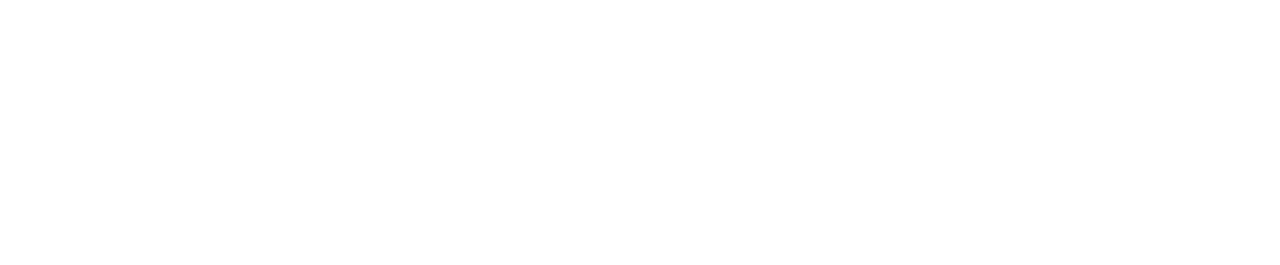
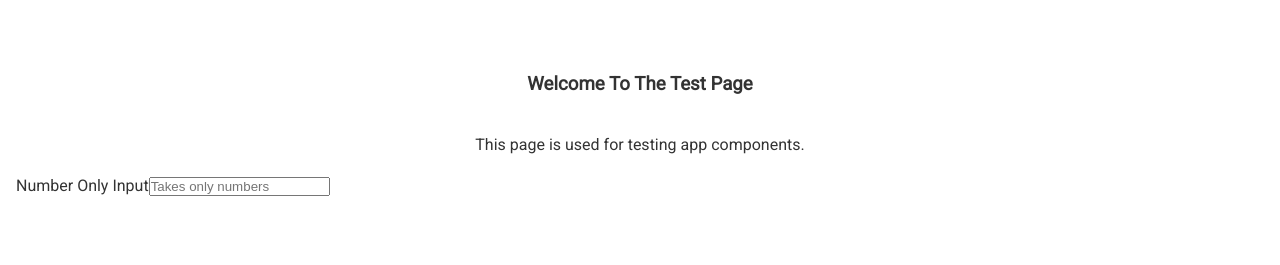
Before and after one commit to aji-emmanuel/My-GitHubFinder, a React (Create React App) app: page / in a window 1280 px wide. Shown: the part 173-438 px from the top of the page. Built offline with nearby package versions, Linux system fonts and the light colour scheme; no server answers.

Commit message:
Add test page to home

```diff
--- a/src/components/pages/Home.js
+++ b/src/components/pages/Home.js
@@ -1,12 +1,14 @@
 import React, {Fragment} from 'react'
 import Users from '../users/Users'
 import Search from '../users/Search'
+import TestPage from './Tests'
 
 function Home() {
     return (
        <Fragment>
             <Search />
             <Users />
+            <TestPage />
         </Fragment>
     )
 }
```
